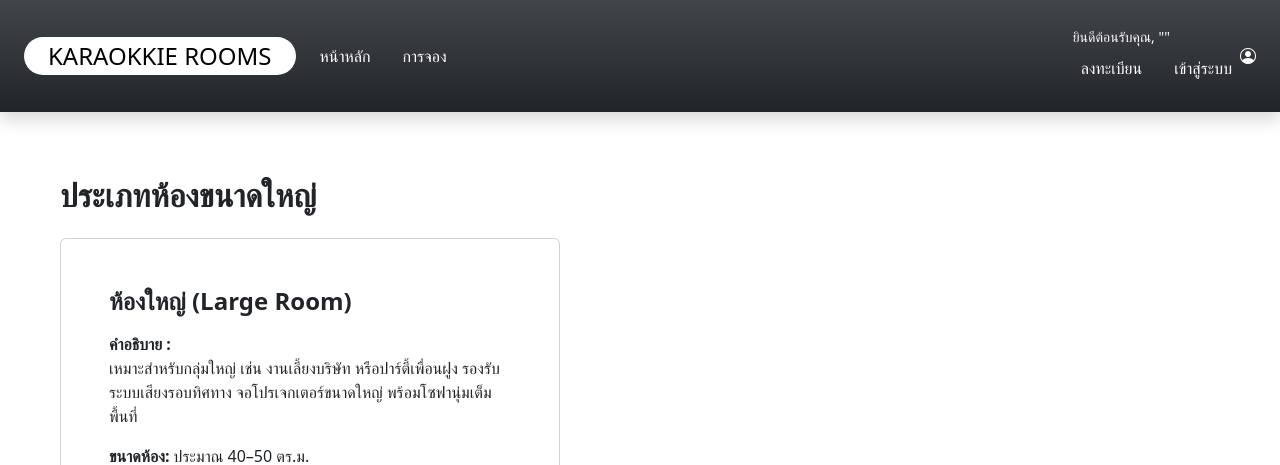
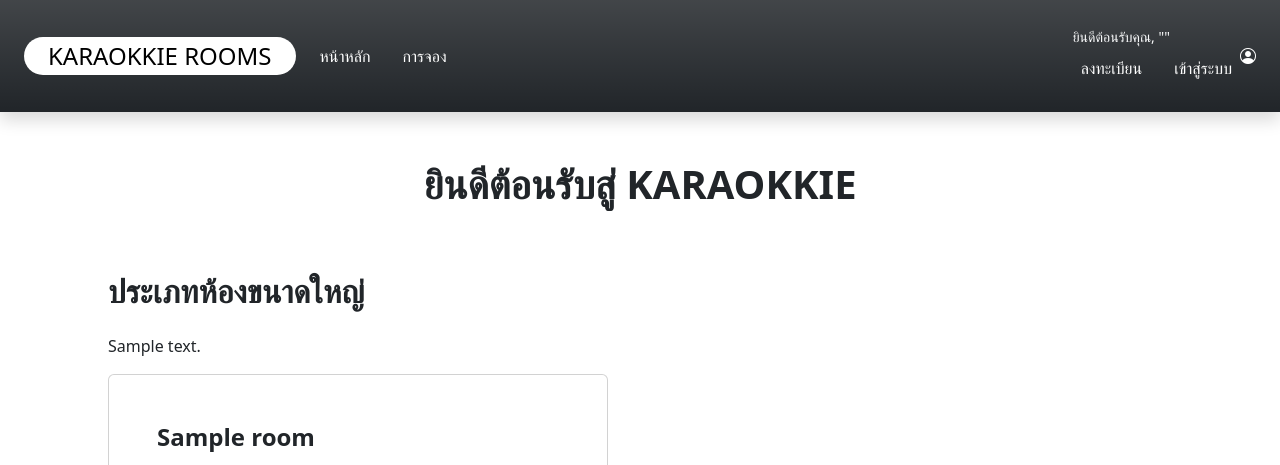
Before and after one commit to Aiya-m/KaraokeBookingService, a Django app: template Karaokie/bookings/templates/Customer/index.html in a window 1280 px wide. Shown: the top 465 px of the page. Run offline with Django 5.2, Linux system fonts and the light colour scheme; the template is opened without the code that fills it: values that come from a table or form of the project are taken from there, others are empty; tables that the repository leaves empty hold one stand-in row (values such as "Sample post"); some libraries are stand-ins or nearby versions.

Commit message:
homepage with db

```diff
--- a/Karaokie/bookings/templates/Customer/index.html
+++ b/Karaokie/bookings/templates/Customer/index.html
@@ -1,33 +1,92 @@
 {% extends 'base.html' %}
+{% load static %}
 {% block title %} KaraOkkie {% endblock %}
 {% block content %}
+<div class="m-5">
+    <h1 class="text-center fw-bold">ยินดีต้อนรับสู่ KARAOKKIE</h1>
     <div class="container py-3 m-5">
         <h2 class="fw-bold pb-3">ประเภทห้องขนาดใหญ่</h2>
+        <p>
+            {{ bigRooms.0.room_type.description }}
+        </p>
 
         <div class="d-flex overflow-auto">
+            {% for room in bigRooms %}
                 <div class="card me-3 p-5" style="min-width: 500px; max-width: 500px;">
                     <div class="card-title">
-                <h4 class="fw-bold">ห้องใหญ่ (Large Room)</h4>
+                        <h4 class="fw-bold">{{room.name}}</h4>
                     </div>
                     <div class="card-body p-0">
+                        <img src="{% static 'img/oceanRoom.png' %}" alt="SamplePicture">
                         <p>
-                    <span class="fw-bold">คำอธิบาย : </span><br>
-                    เหมาะสำหรับกลุ่มใหญ่ เช่น งานเลี้ยงบริษัท หรือปาร์ตี้เพื่อนฝูง รองรับระบบเสียงรอบทิศทาง จอโปรเจกเตอร์ขนาดใหญ่ พร้อมโซฟานุ่มเต็มพื้นที่
+                            <span class="fw-bold">ความจุ: </span> สูงสุด {{room.room_type.capacity}} คน
                         </p>
                         <p>
-                    <span class="fw-bold">ขนาดห้อง: </span> ประมาณ 40–50 ตร.ม.
-                </p>
-                <p>
-                    <span class="fw-bold">ความจุ: </span> 10–15 คน
-                </p>
-                <p>
-                    <span class="fw-bold">ราคาต่อชั่วโมง: </span> 600 บาท
+                            <span class="fw-bold">ราคาต่อชั่วโมง: </span> {{room.room_type.price_per_hour}} บาท
                         </p>
                         <div class="text-end">
                             <button type="button" class="btn btn-success">จองห้อง</button>
                         </div>
                     </div>
                 </div>
+            {% endfor %}
+        </div>
+    </div>
+    <div class="container py-3 m-5">
+        <h2 class="fw-bold pb-3">ประเภทห้องขนาดกลาง</h2>
+        <p>
+            {{ mediumRooms.0.room_type.description }}
+        </p>
+
+        <div class="d-flex overflow-auto">
+            {% for room in mediumRooms %}
+                <div class="card me-3 p-5" style="min-width: 500px; max-width: 500px;">
+                    <div class="card-title">
+                        <h4 class="fw-bold">{{room.name}}</h4>
+                    </div>
+                    <div class="card-body p-0">
+                        <img src="{% static 'img/oceanRoom.png' %}" alt="SamplePicture">
+                        <p>
+                            <span class="fw-bold">ความจุ: </span> สูงสุด {{room.room_type.capacity}} คน
+                        </p>
+                        <p>
+                            <span class="fw-bold">ราคาต่อชั่วโมง: </span> {{room.room_type.price_per_hour}} บาท
+                        </p>
+                        <div class="text-end">
+                            <button type="button" class="btn btn-success">จองห้อง</button>
+                        </div>
+                    </div>
+                </div>
+            {% endfor %}
+        </div>
+    </div>
+    <div class="container py-3 m-5">
+        <h2 class="fw-bold pb-3">ประเภทห้องขนาดเล็ก</h2>
+        <p>
+            {{ smallRooms.0.room_type.description }}
+        </p>
+
+        <div class="d-flex overflow-auto">
+            {% for room in smallRooms %}
+                <div class="card me-3 p-5" style="min-width: 500px; max-width: 500px;">
+                    <div class="card-title">
+                        <h4 class="fw-bold">{{room.name}}</h4>
+                    </div>
+                    <div class="card-body p-0">
+                        <img src="{% static 'img/oceanRoom.png' %}" alt="SamplePicture">
+                        <p>
+                            <span class="fw-bold">ความจุ: </span> สูงสุด {{room.room_type.capacity}} คน
+                        </p>
+                        <p>
+                            <span class="fw-bold">ราคาต่อชั่วโมง: </span> {{room.room_type.price_per_hour}} บาท
+                        </p>
+                        <div class="text-end">
+                            <button type="button" class="btn btn-success">จองห้อง</button>
+                        </div>
+                    </div>
+                </div>
+            {% endfor %}
+        </div>
     </div>
 </div>
 {% endblock %}
```
Lines whose indentation alone changed are shown as unchanged.
